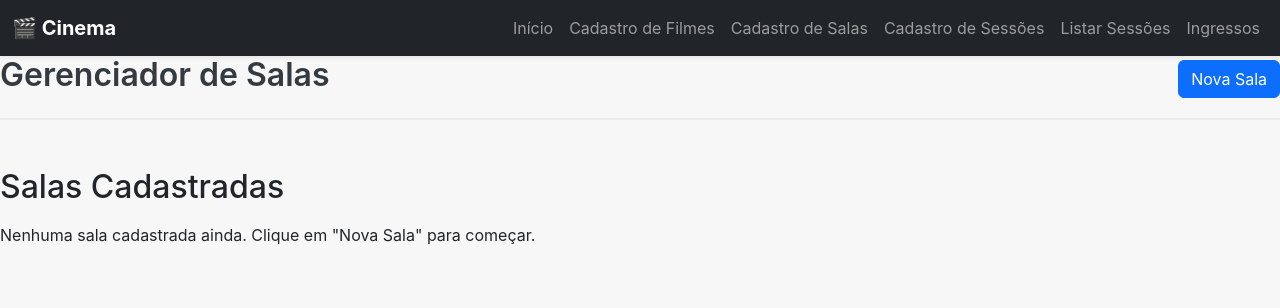
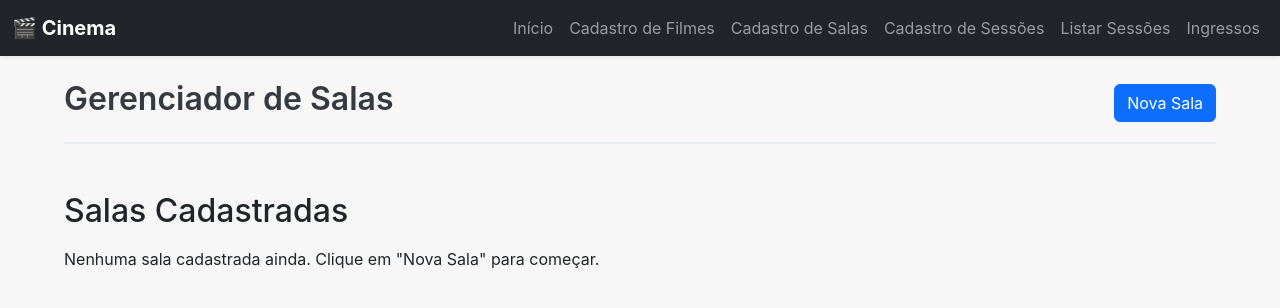
Before and after one commit to Beneguen75/Projeto-cinema, a React (Vite) app in the folder frontend/: page /salas/cadastro in a window 1280 px wide. Shown: the top 308 px of the page. Built offline with nearby package versions, Linux system fonts and the light colour scheme.

Commit message:
Update RoomManagementPage.tsx

```diff
--- a/frontend/src/features/rooms/pages/RoomManagementPage.tsx
+++ b/frontend/src/features/rooms/pages/RoomManagementPage.tsx
@@ -85,7 +85,7 @@ const RoomManagementPage: React.FC = () => {
 
 
   return (
-    <div className={stylesPage.pageWrapper}> {/* <--- Adiciona o wrapper aqui */}
+    <div className={stylesPage.pageContainer}> {/* <--- Adiciona o wrapper aqui */}
       <div className={stylesPage.pageHeader}>
         <h1 className={stylesPage.pageTitle}>Gerenciador de Salas</h1>
         {!showForm && (
@@ -120,12 +120,11 @@ const RoomManagementPage: React.FC = () => {
       <div className="row">
         {rooms.map((room) => (
           <div key={room.id || room.nome} className="col-md-6 col-lg-4 mb-4">
-            {/* Card Simples para a Sala - Podemos criar um RoomCard.tsx depois */}
             <RoomCard
                room={room}
                onEdit={handleEditRoom}
                onDelete={handleDeleteRoom}
-               renderSeatsPlaceholder={renderRoomSeatsPlaceholder} // Passa a função como prop
+               renderSeatsPlaceholder={renderRoomSeatsPlaceholder}
              />
           </div>
         ))}
```
